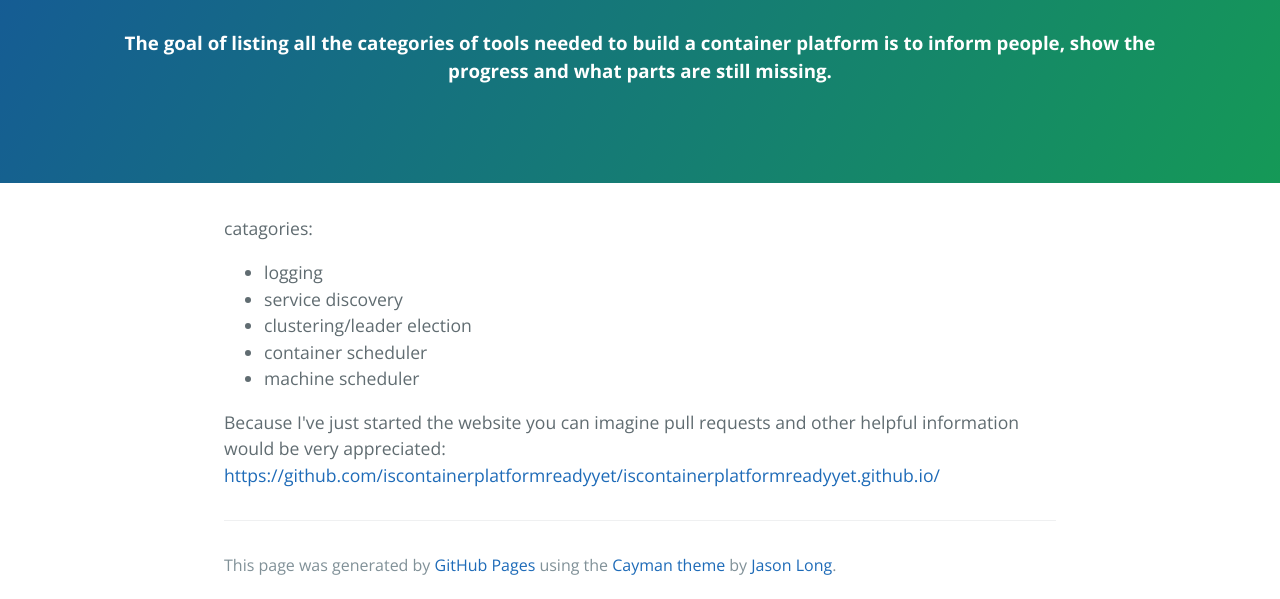
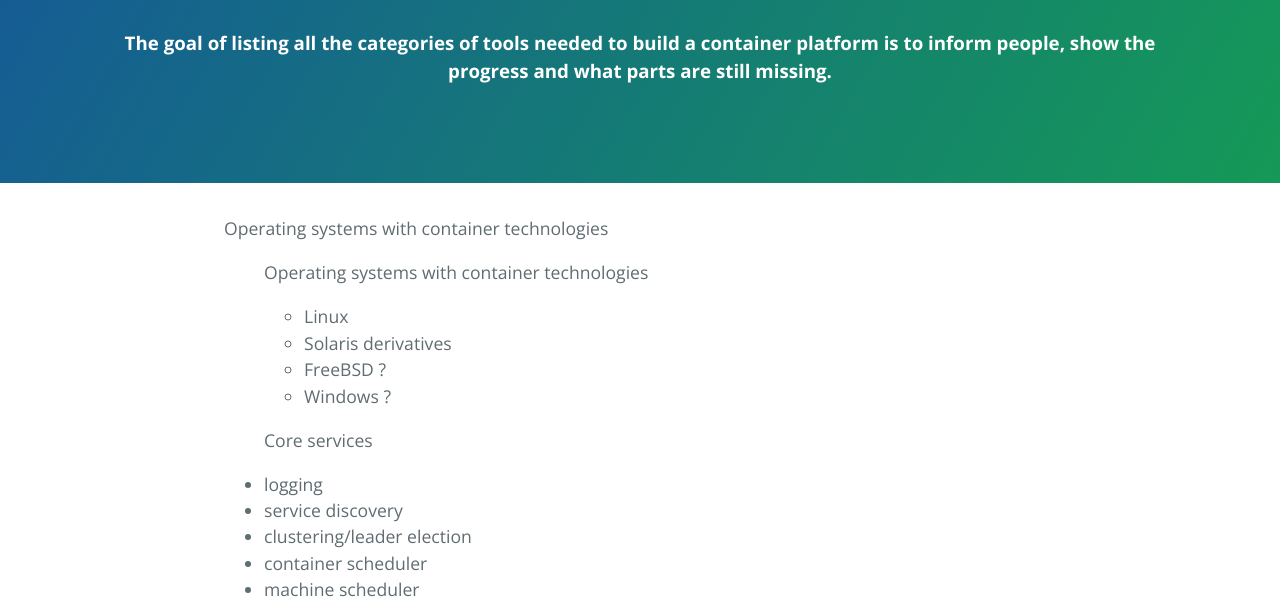
Before and after one commit to iscontainerplatformreadyyet/iscontainerplatformreadyyet.github.io, a plain HTML site: page index.html in a window 1280 px wide. Shown: the part 208-807 px from the top of the page. Drawn offline with nearby package versions, Linux system fonts and the light colour scheme.

Commit message:
Added the first grouping

```diff
--- a/index.html
+++ b/index.html
@@ -17,8 +17,16 @@
     </section>
 
     <section class="main-content">
-      <p>catagories:
+      <p>Operating systems with container technologies
       <ul>
+      <p>Operating systems with container technologies
+      <ul>
+        <li>Linux</li>
+        <li>Solaris derivatives</li>
+        <li>FreeBSD ?</li>
+        <li>Windows ?</li>
+      </ul>
+      <p>Core services</p>
       <li>logging</li>
       <li>service discovery</li>
       <li>clustering/leader election</li>
```
